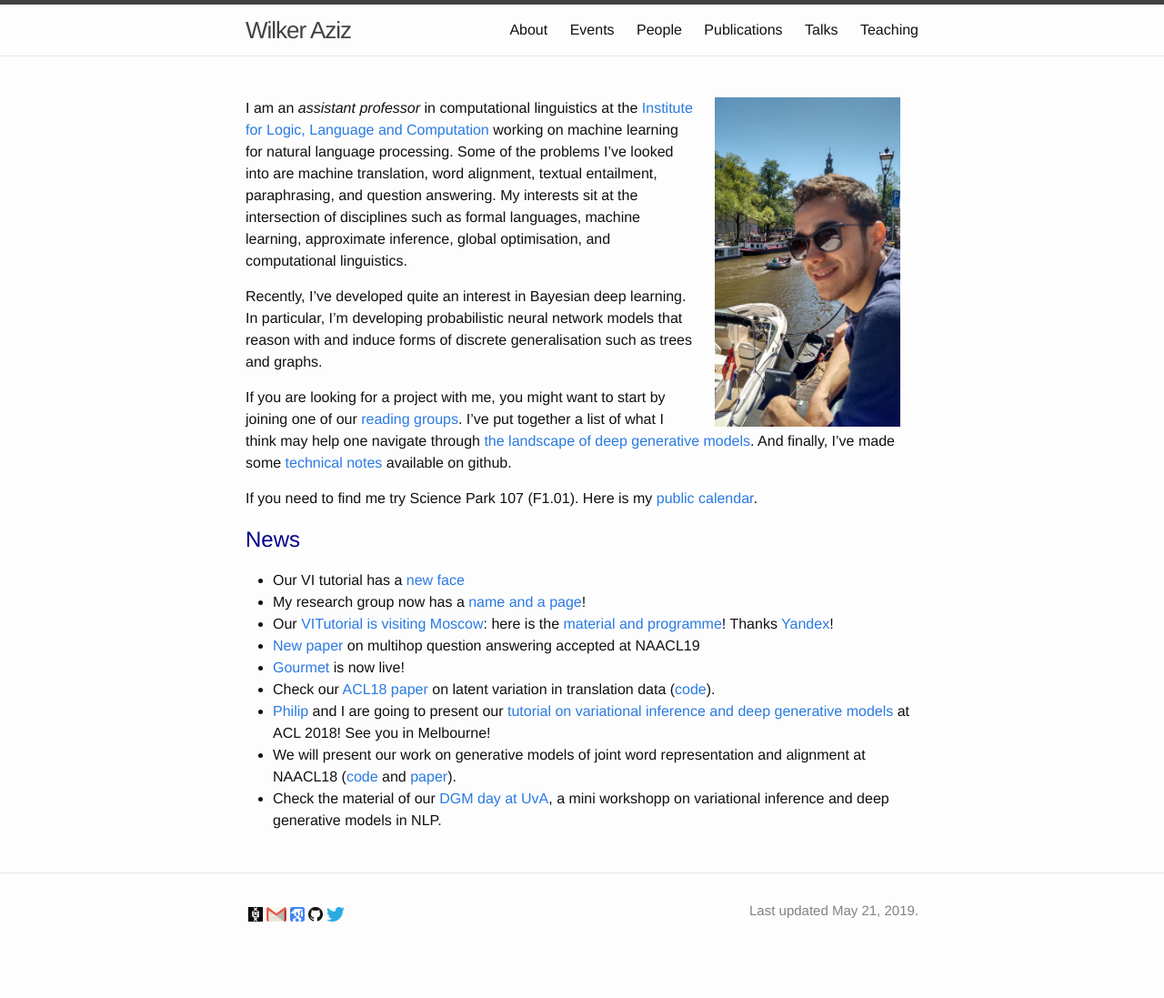
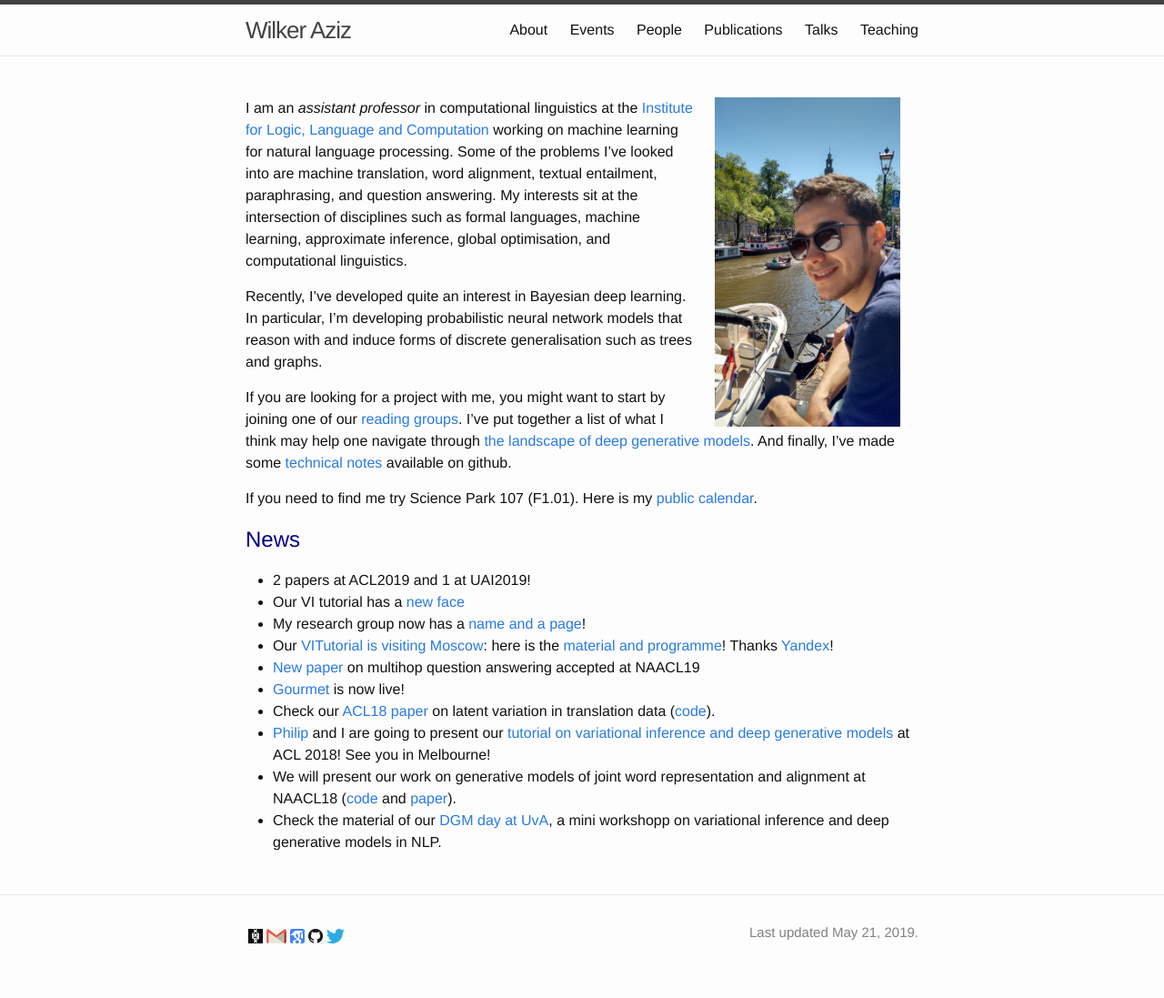
Before and after one commit to wilkeraziz/oldsite, a Jekyll site: the page built from index.md, in a window 1280 px wide. Shown: the whole page at 91% size. Built offline with Jekyll 4.4.1, drawn with Linux system fonts in a browser that asks for light colours; before the commit the page ends 1073 px from its top, so only the background shows below that.

```diff
--- a/index.md
+++ b/index.md
@@ -19,6 +19,7 @@
 
 ## <span style="color:darkblue">News </span>
 
+* 2 papers at ACL2019 and 1 at UAI2019!
 * Our VI tutorial has a [new face](https://vitutorial.github.io)
 * My research group now has a [name and a page](https://probabll.github.io)!
 * Our [VITutorial is visiting Moscow](https://academy.yandex.ru/events/data_analysis/NLP_week/): here is the [material and programme](pages/yandexnlp)! Thanks [Yandex](https://research.yandex.com)!
```
Also changed, not shown: img/paper/latentrationale.png (added).
